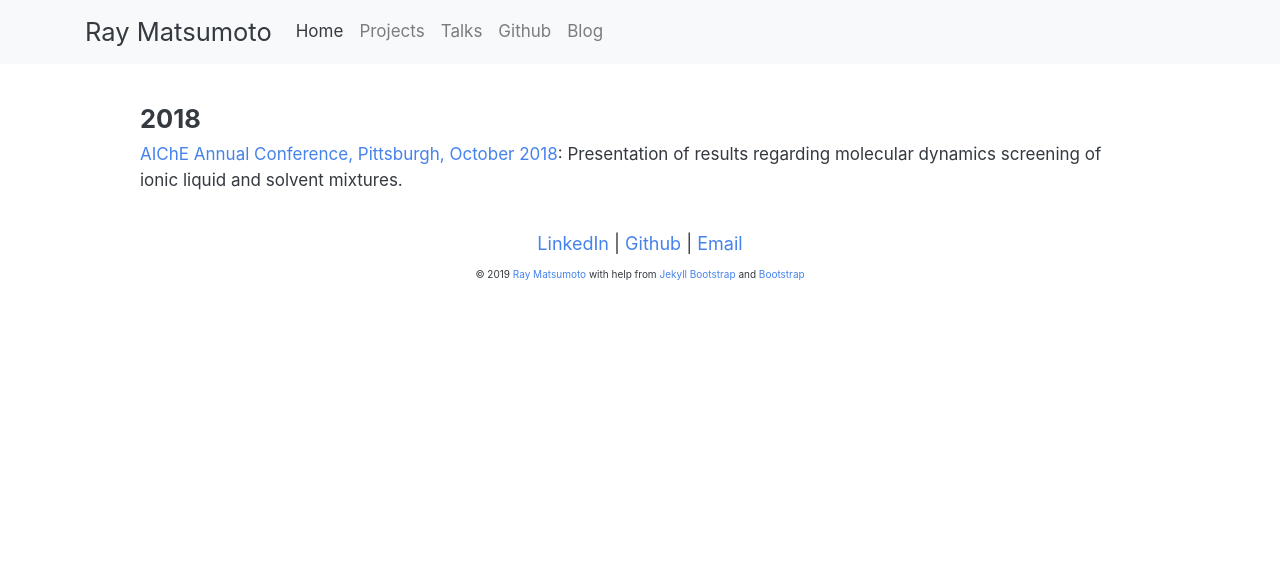
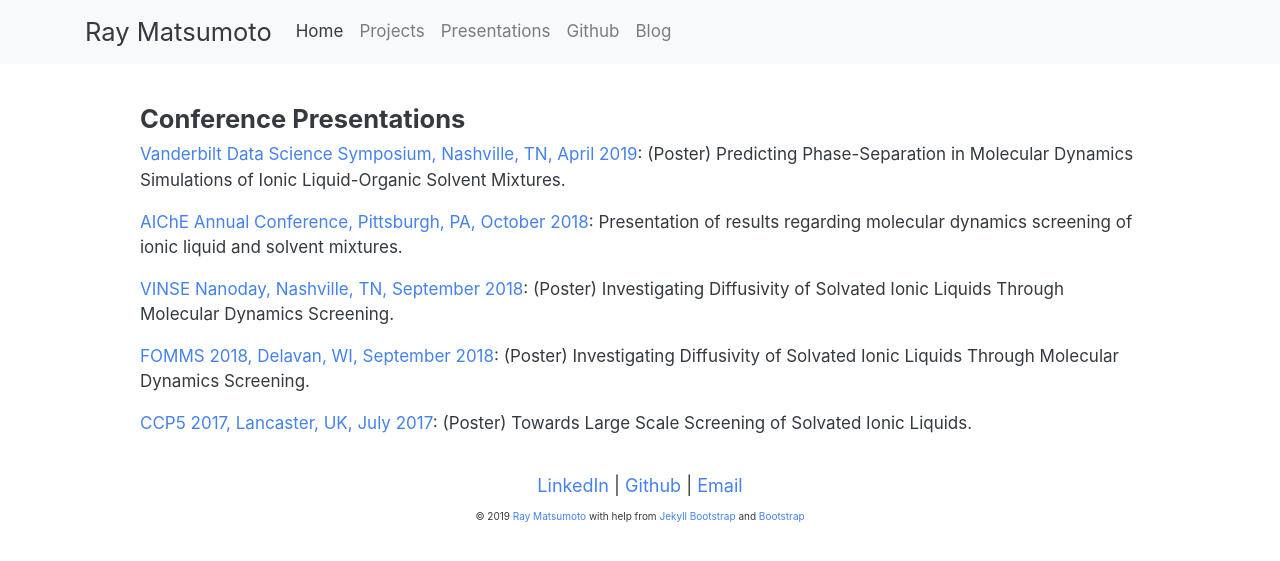
Before and after one commit to rmatsum836/rmatsum836.github.io, a Jekyll site: the page built from talks.md, in a window 1280 px wide. Shown: the top 561 px of the page. Built offline with Jekyll 4.4.1, drawn with Linux system fonts in a browser that asks for light colours; nearby versions of some CDN libraries.

Commit message:
Update presentations

```diff
--- a/_includes/themes/bootstrap-3/top.html
+++ b/_includes/themes/bootstrap-3/top.html
@@ -43,7 +43,7 @@
             <a class="nav-link" href="/projects">Projects</a>
           </li>
           <li class="nav-item">
-            <a class="nav-link" href="/talks">Talks</a>
+            <a class="nav-link" href="/talks">Presentations</a>
           </li>
           <li class="nav-item">
             <a class="nav-link" href="http://github.com/rmatsum836/">Github</a>
--- a/talks.md
+++ b/talks.md
@@ -11,16 +11,48 @@ style="max-width:1000px;margin-left:auto;margin-right:auto;padding-top:40px;padd
    <!--<div class="hentry post project-batch-title">-->
    <div
    style="font-weight:bolder;">
-   <h4>2018</h4>
+   <h4>Conference Presentations</h4>
    </div>
 
    <!-- AIChE Annual Conference, Pittsburgh 2018 -->
    <div class="entry-summary">
     <p><a class="talk-title"
+    href="https://www.vanderbilt.edu/datascience/events/symposium/"
+    target="_blank">Vanderbilt Data Science Symposium, Nashville,
+    TN, April 2019</a>: (Poster) Predicting Phase-Separation in Molecular Dynamics Simulations of Ionic Liquid-Organic Solvent Mixtures.</p>
+    </div>
+
+   <div class="entry-summary">
+    <p><a class="talk-title"
     href="https://aiche.confex.com/aiche/2018/meetingapp.cgi/Paper/536887"
-    target="_blank">AIChE Annual Conference, Pittsburgh, October
+    target="_blank">AIChE Annual Conference, Pittsburgh, PA, October
     2018</a>: Presentation of results regarding molecular dynamics
     screening of ionic liquid and solvent mixtures.</p>
     </div>
 
+   <div class="entry-summary">
+    <p><a class="talk-title"
+    href="https://my.vanderbilt.edu/vinsenews/2018/09/2018-nanoday-poster-competition/"
+    target="_blank">VINSE Nanoday, Nashville, TN,
+    September 2018</a>: (Poster) Investigating Diffusivity of
+    Solvated Ionic Liquids Through Molecular Dynamics Screening.</p>
+    </div>
+
+   <div class="entry-summary">
+    <p><a class="talk-title"
+    href="http://fomms.org"
+    target="_blank">FOMMS 2018, Delavan, WI,
+    September 2018</a>: (Poster) Investigating Diffusivity of
+    Solvated Ionic Liquids Through Molecular Dynamics Screening.</p>
+    </div>
+
+   <div class="entry-summary">
+    <p><a class="talk-title"
+    href="https://www.ccp5.ac.uk/summer_school_2017"
+    target="_blank">CCP5 2017, Lancaster, UK,
+    July 2017</a>: (Poster) Towards Large Scale Screening of
+    Solvated Ionic Liquids.</p>
+    </div>
+
+
 </div>
```
